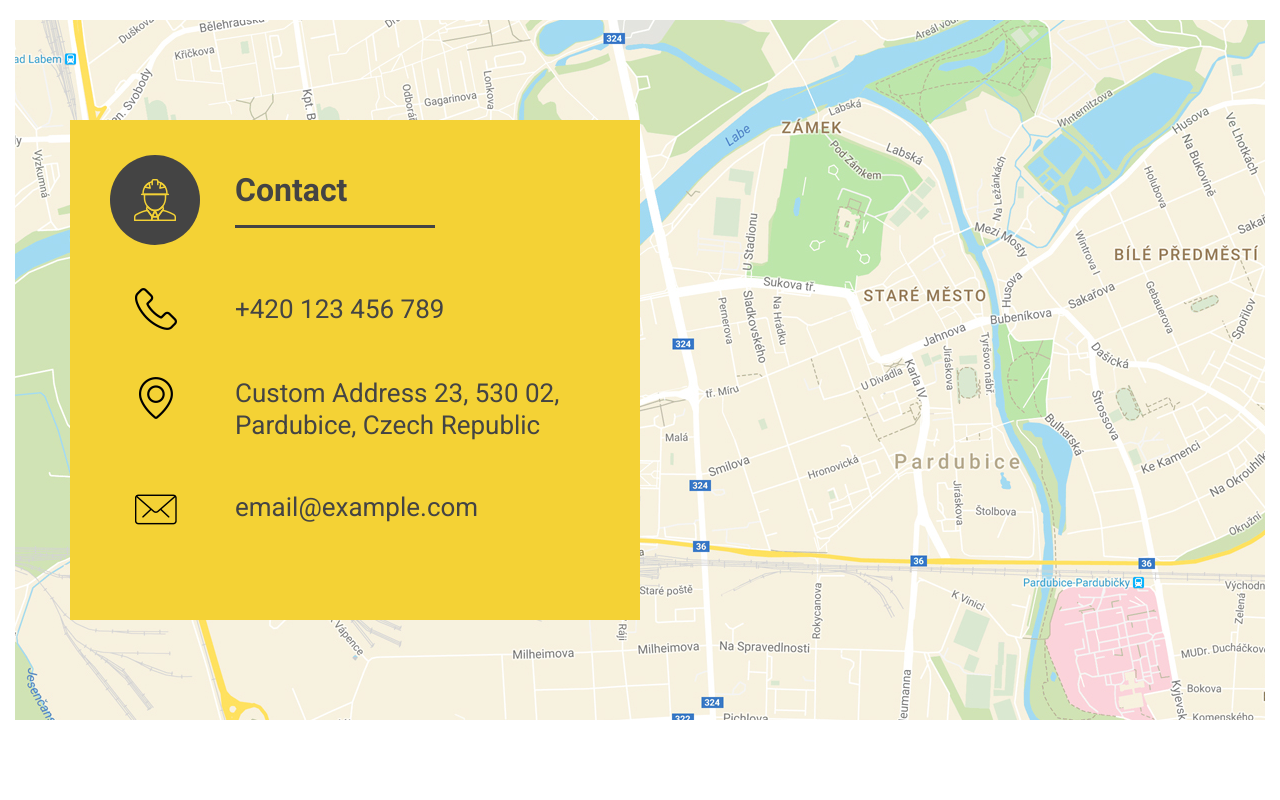
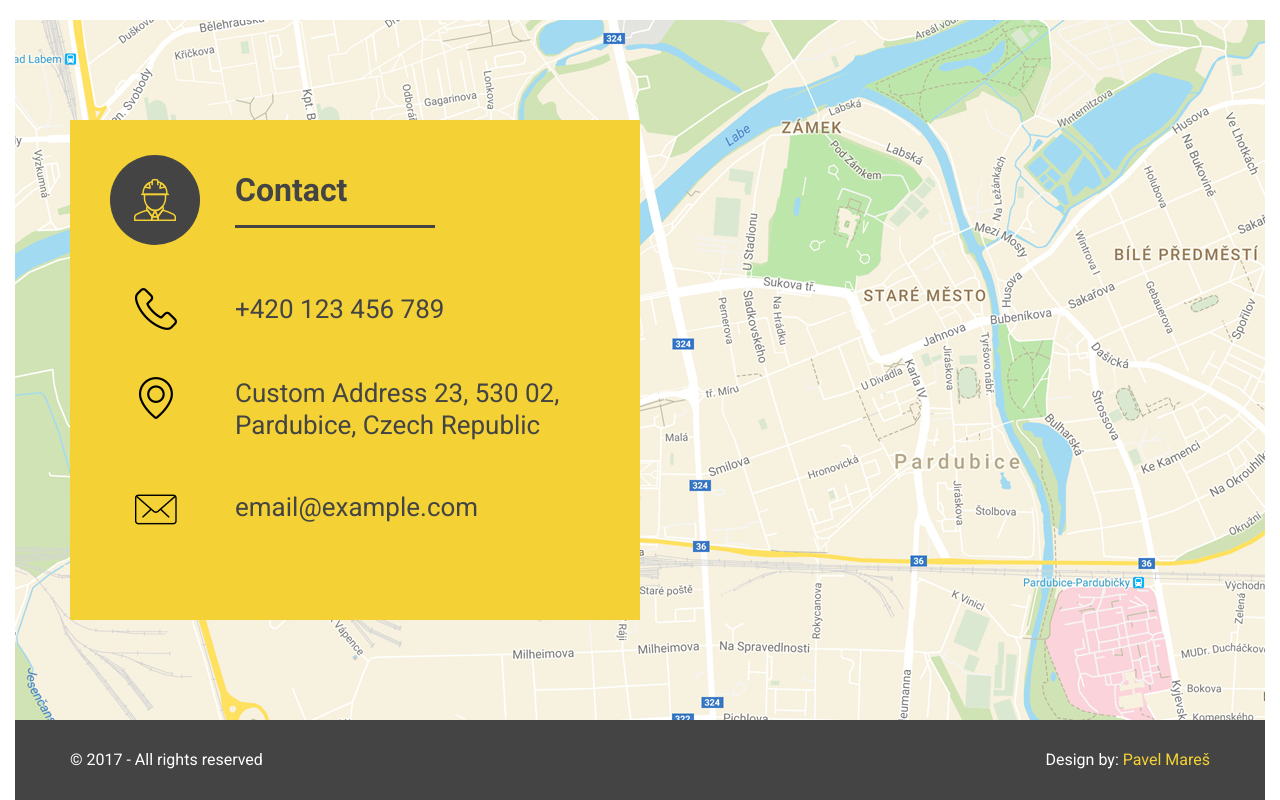
Before and after one commit to Keelaro1/heavy-con, a website: page app/index.html in a window 1280 px wide. Shown: the part 2842-3642 px from the top of the page. Before the commit the page ends 3562 px from the top, so only its background shows below. Drawn offline with nearby package versions, Linux system fonts and the light colour scheme.

Commit message:
ADD footer

```diff
--- a/app/index.html
+++ b/app/index.html
@@ -215,6 +215,19 @@
     </div>
   </section>
 
+  <footer class="footer">
+    <div class="container">
+      <div class="footer__inner">
+        <div class="container__inner">
+          <div class="footer__content">
+            <div class="footer__copy">© 2017 - All rights reserved</div>
+            <div class="footer__author">Design by: <span><a href="#"></a>Pavel Mareš</span></div>
+          </div>
+        </div>
+      </div>
+    </div>
+  </footer>
+
   <script src="https://ajax.googleapis.com/ajax/libs/jquery/3.4.1/jquery.min.js"></script>
   <script src="js/libs.min.js"></script>
   <script src="js/main.js"></script>
--- /dev/null
+++ b/app/scss/blocks/_footer.scss
@@ -0,0 +1,23 @@
+.footer__inner {
+  background-color: $primary-color;
+  min-height: 80px;
+}
+
+.footer__content {
+  min-height: 80px;
+  display: flex;
+  justify-content: space-between;
+  color: #fff;
+  align-items: center;
+  line-height: 32px;
+  font-size: 16px;
+  span {
+    color: $primary-second;
+    border-bottom: 2px solid transparent;
+    cursor: pointer;
+  }
+  span:hover {
+    transition: 0.3s;
+    border-bottom: 2px solid $primary-second;
+  }
+}
--- a/app/scss/style.scss
+++ b/app/scss/style.scss
@@ -11,6 +11,7 @@
 @import "blocks/about";
 @import "blocks/gallery";
 @import "blocks/contact";
+@import "blocks/footer";
 
 *,
 *::after,
```
Also changed, not shown: app/css/blocks/footer.min.css (added), app/css/style.min.css.
